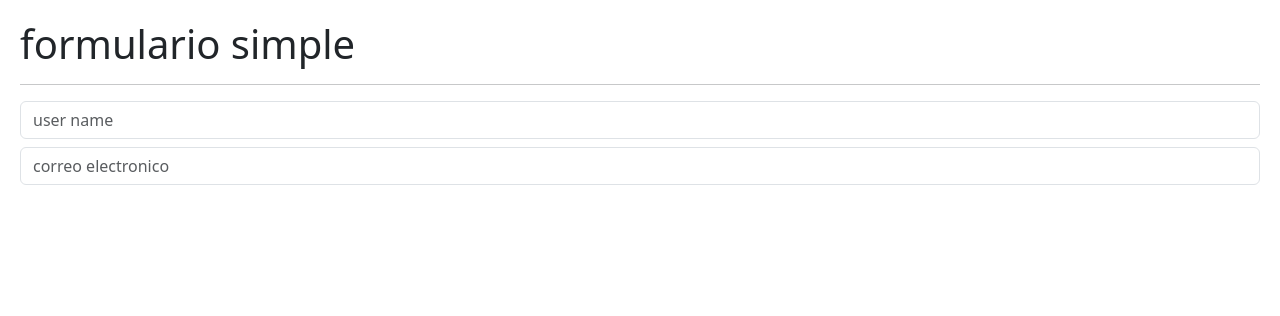
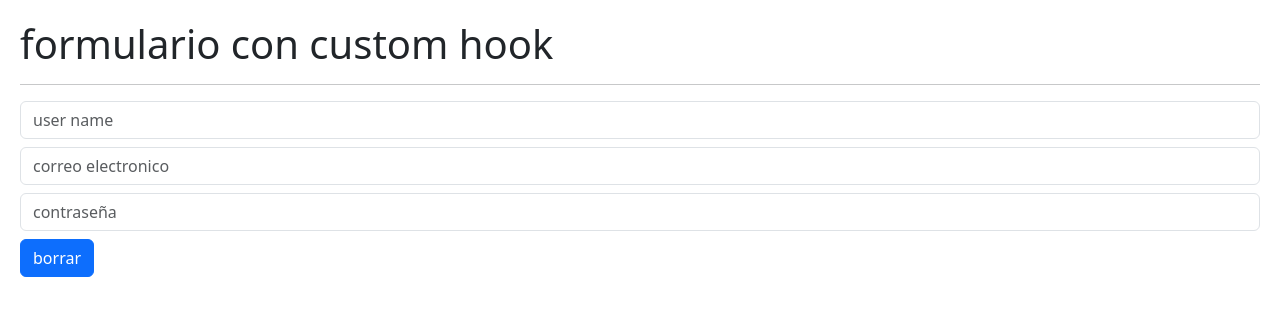
Before and after one commit to jafeth8/hookAppWithVite, a React (Vite) app: page / in a window 1280 px wide. Shown: the top 316 px of the page. Built offline with nearby package versions, Linux system fonts and the light colour scheme.

Commit message:
formulario con custom hook

```diff
--- /dev/null
+++ b/src/02-useEffect/FormWithCustomHook.jsx
@@ -0,0 +1,48 @@
+import { useEffect, useState } from "react"
+import { UseForm } from "../hooks/UseForm"
+import { Message } from "./Message"
+
+export const FormWithCustomHook = () => {
+
+  const {formState,onInputChange, onResetForm}=UseForm({userName:'',email:'',password:''})
+
+  const {userName,email,password}=formState;
+
+  return (
+    <>
+
+        <h1>formulario con custom hook</h1>
+        <hr />
+
+        <input
+            type="text"
+            className="form-control"
+            placeholder="user name"
+            name="userName"
+            value={userName}
+            onChange={onInputChange}
+        />
+
+        <input
+            type="email"
+            className="form-control mt-2"
+            placeholder="correo electronico"
+            name="email"
+            value={email}
+            onChange={onInputChange}
+        />
+
+        <input
+            type="password"
+            className="form-control mt-2"
+            placeholder="contraseña"
+            name="password"
+            value={password}
+            onChange={onInputChange}
+        />
+
+        <button className="btn btn-primary mt-2" onClick={onResetForm}>borrar</button>
+
+    </>
+  )
+}
--- /dev/null
+++ b/src/hooks/UseForm.js
@@ -0,0 +1,21 @@
+import { useState } from "react"
+
+export const UseForm = (initialForm={}) => {
+
+    const [formState, setFormState] = useState(initialForm)
+
+    const onInputChange=({target})=>{
+        const {name,value}=target
+        setFormState({...formState,[name]:value})
+    }
+
+    const onResetForm=()=>{
+        setFormState(initialForm)
+    }
+
+    return {
+        formState,
+        onInputChange,
+        onResetForm
+    }
+}
--- a/src/main.jsx
+++ b/src/main.jsx
@@ -2,12 +2,13 @@
 import ReactDOM from 'react-dom/client'
 import { CounterApp } from './01-UseState/CounterApp'
 import { CounterWithCustomHook } from './01-UseState/CounterWithCustomHook'
+import { FormWithCustomHook } from './02-useEffect/FormWithCustomHook'
 import { SimpleForm } from './02-useEffect/SimpleForm'
 import { HooksApp } from './HooksApp'
 import './index.css'
 
 ReactDOM.createRoot(document.getElementById('root')).render(
   //<React.StrictMode>
-    <SimpleForm/>
+    <FormWithCustomHook/>
   //</React.StrictMode>,
 )
```
